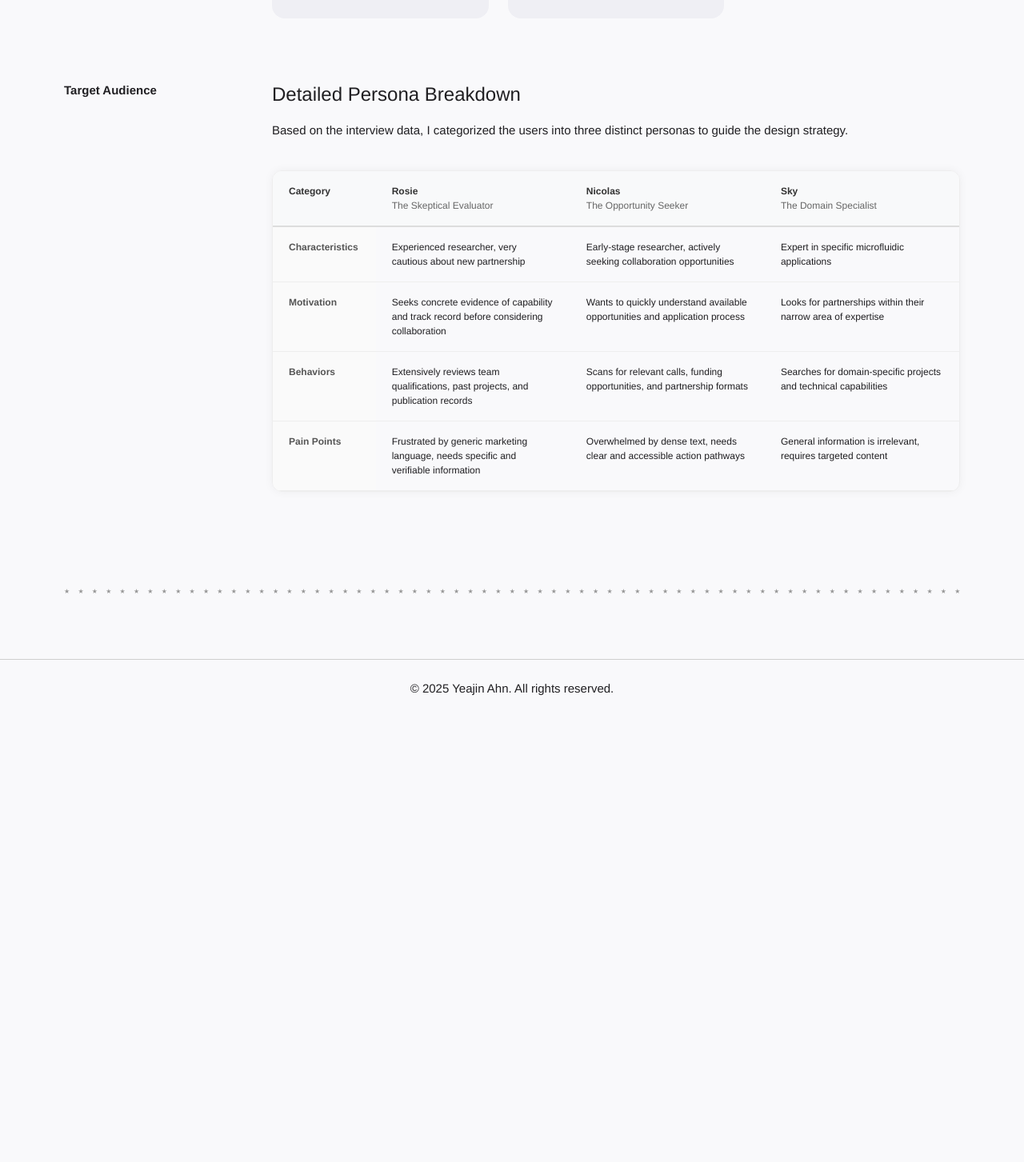
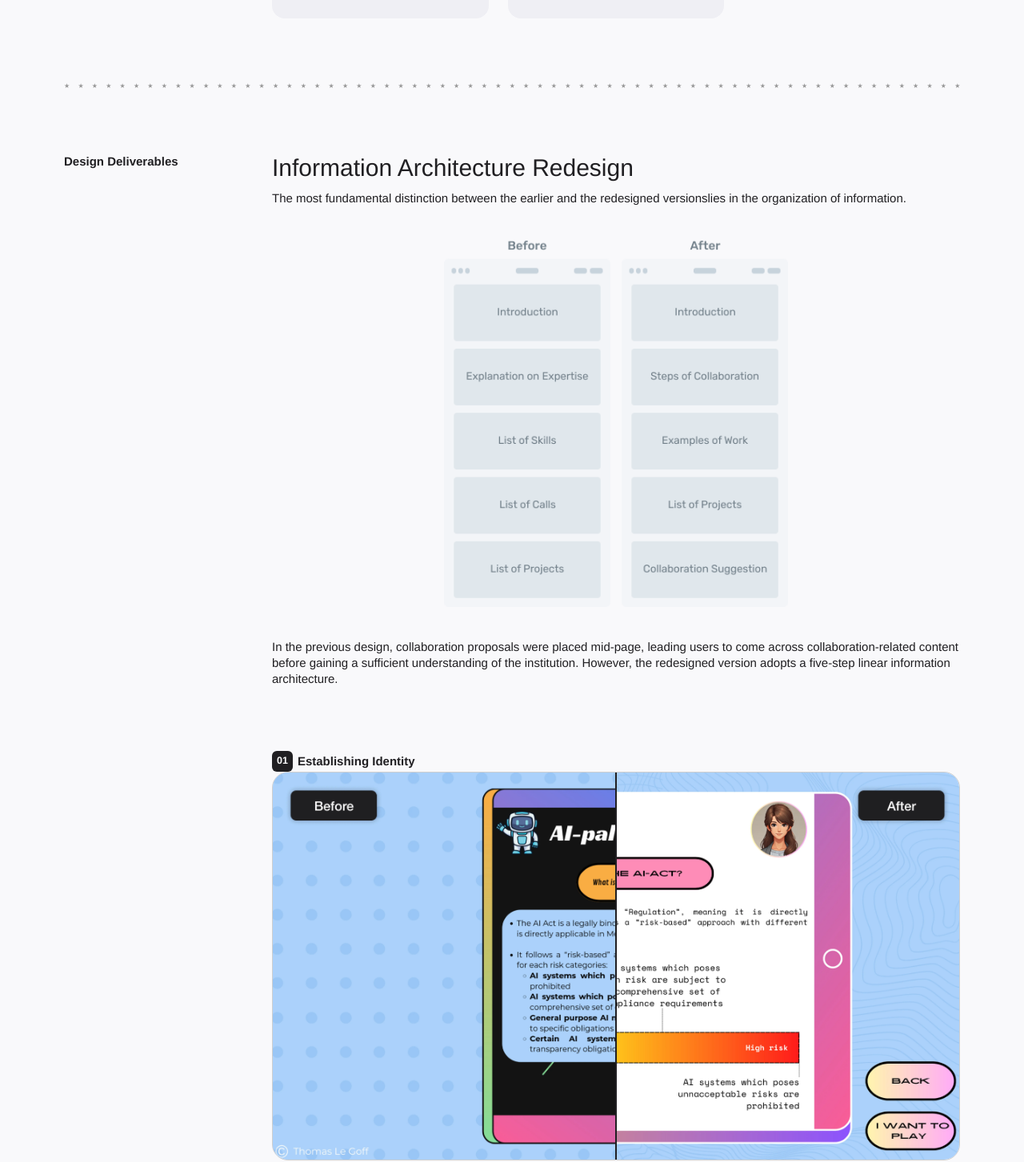
Before and after one commit to deadlykittenxx/portfolio, a Next.js app: page /mic in a window 1280 px wide. Shown: the part 3499-4952 px from the top of the page at 80% size. Before the commit the page ends 4396 px from the top, so only its background shows below. Built offline with nearby package versions, Linux system fonts and the light colour scheme.

Commit message:
mic portfolio

```diff
--- a/app/mic/page.tsx
+++ b/app/mic/page.tsx
@@ -4,7 +4,6 @@ import React from 'react';
 import Navigation from '../components/Navigation-bar';
 import shared from '../styles/project.module.css';
 import styles from '../styles/aiact.module.css';
-import styless from '../styles/shaf.module.css';
 import * as Icons from '../components/icons';
 import StarDivider from '../components/StarDivider';
 
@@ -312,8 +311,8 @@ const MICPage: React.FC = () => {
 
                     </div>
 
-                   {/* === User Persona Table === */}
-                   <div className={`${shared.section}`}>
+                    {/* === User Persona Table === */}
+                    {/* <div className={`${shared.section}`}>
                         <div>
                             <h4>Target Audience</h4>
                         </div>
@@ -362,7 +361,7 @@ const MICPage: React.FC = () => {
                                             <td>Scans for relevant calls, funding opportunities, and partnership formats</td>
                                             <td>Searches for domain-specific projects and technical capabilities</td>
                                         </tr>
-                                        {/* Pain Points 행에 강조 스타일 적용 */}
+
                                         <tr className={shared.painPointsRow}>
                                             <td>Pain Points</td>
                                             <td>Frustrated by generic marketing language, needs specific and verifiable information</td>
@@ -373,10 +372,67 @@ const MICPage: React.FC = () => {
                                 </table>
                             </div>
                         </div>
-                    </div>
+                    </div> */}
 
 
                     <StarDivider />
+                    <div className={`${shared.section}`}>
+                        <div>
+                            <h4>Design Deliverables</h4>
+                        </div>
+
+                        <div className={`${shared.deliverablesList}`}>
+                            <div className={`${shared.deliverables}`}>
+                                <h2 className="fw-3">
+                                    Information Architecture Redesign
+                                </h2>
+                                <p>
+                                    The most fundamental distinction between the earlier and the redesigned versionslies in the organization
+                                    of information.
+                                </p>
+                                <img src="/case-study/mic/iadesign.png" alt="Information Architecture Redesign" style={{ width: '50%', display: 'block', margin: '40px auto' }} />
+
+                                <p> In the previous design, collaboration proposals were placed mid-page, leading users to come
+                                    across collaboration-related content before gaining a sufficient understanding of the institution. However, the
+                                    redesigned version adopts a five-step linear information architecture.<br></br><br></br><br></br><br></br><br></br></p>
+
+
+                                    <div className='flex-column'>
+                                        <div className="flex-as">
+                                        <div className={`flex-s ${shared.badgeBlack}`}>
+                                        <h5>01</h5>
+                                        <p>Establishing Identity</p>
+                                        </div>
+
+
+
+                                        </div>
+                                        <div className="beforeAfterContainer">
+                                <div className="imageBeforeAfter">
+                                    <img
+                                        className="image-before slider-image" src="/case-study/aiact/before.webp" alt="Before Image"></img>
+
+                                    <img
+                                        className="image-after slider-image" src="/case-study/aiact/after.webp" alt="After Image"></img>
+
+                                </div>
+
+                                <input
+                                    type="range"
+                                    min="0"
+                                    max="100"
+                                    defaultValue="50"
+                                    aria-label="Percentage of before photo shown"
+                                    className="slider"
+                                />
+                                <div className="slider-line" aria-hidden="true"></div>
+                            </div>
+                                    </div>
+                            </div>
+
+                        </div>
+
+                    </div>
 
                 </div>
             </PageWrapper>
--- a/app/styles/project.module.css
+++ b/app/styles/project.module.css
@@ -138,7 +138,6 @@
 }
 
 
-/* 기존 코드를 지우고 이걸로 붙여넣으세요 */
 
 .findingsGrid {
     display: grid; /* Flex 대신 Grid 사용 */
@@ -240,3 +239,20 @@
   .personaTable td:not(:first-child) {
     width: 28.33%;
   }
+
+
+
+  .badgeBlack {
+    align-items: center;
+    font-weight: 600;
+}
+
+
+
+.badgeBlack h5 {
+    margin-right: 6px;
+    border-radius: 6px;
+    padding: 4px 6px;
+    background-color: var(--black);
+    color: var(--white);
+}
```
Also changed, not shown: public/case-study/mic/iadesign.png (added).
